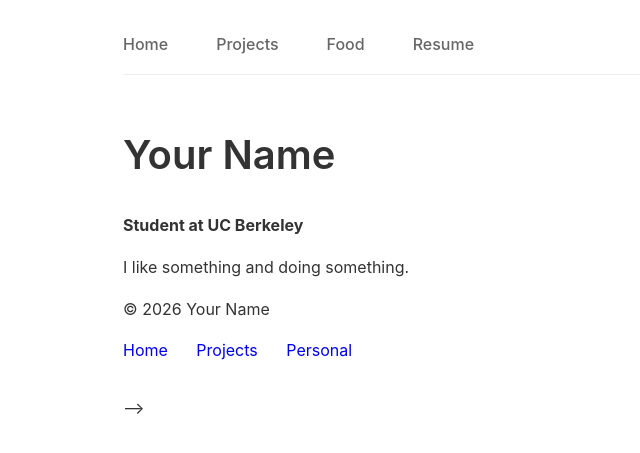
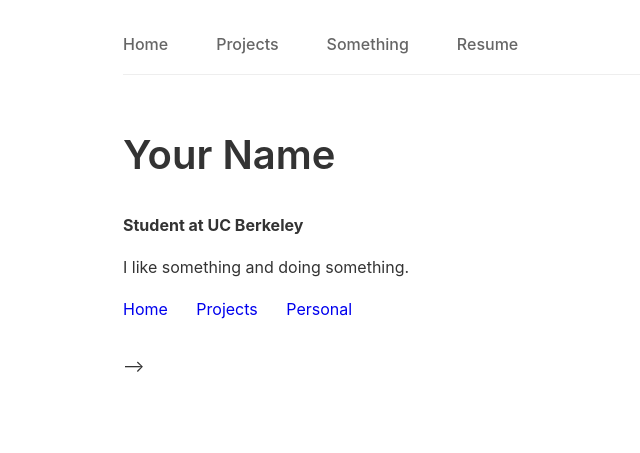
Before and after one commit to papyane/papyane.github.io, a Jekyll site: the page built from index.md, in a window 1280 px wide. Shown: the top 453 px of the page, without its empty margins (117-757 px from the left). Built offline with Jekyll 4.4.1, drawn with Linux system fonts in a browser that asks for light colours.

Commit message:
Update default.html

```diff
--- a/_layouts/default.html
+++ b/_layouts/default.html
@@ -11,7 +11,7 @@
     <nav class="navbar">
         <a href="/">Home</a>
         <a href="/projects/">Projects</a>
-        <a href="/food/">Food</a>
+        <a href="/food/">Something</a>
         <a href="/assets/resume.pdf" target="_blank">Resume</a>
     </nav>
 
@@ -19,9 +19,9 @@
         {{ content }}
     </main>
 
-    <footer>
+    <!-- <footer>
         <p>© 2026 Your Name</p>
-    </footer>
+    </footer> -->
 </body>
 </html>
 
```
